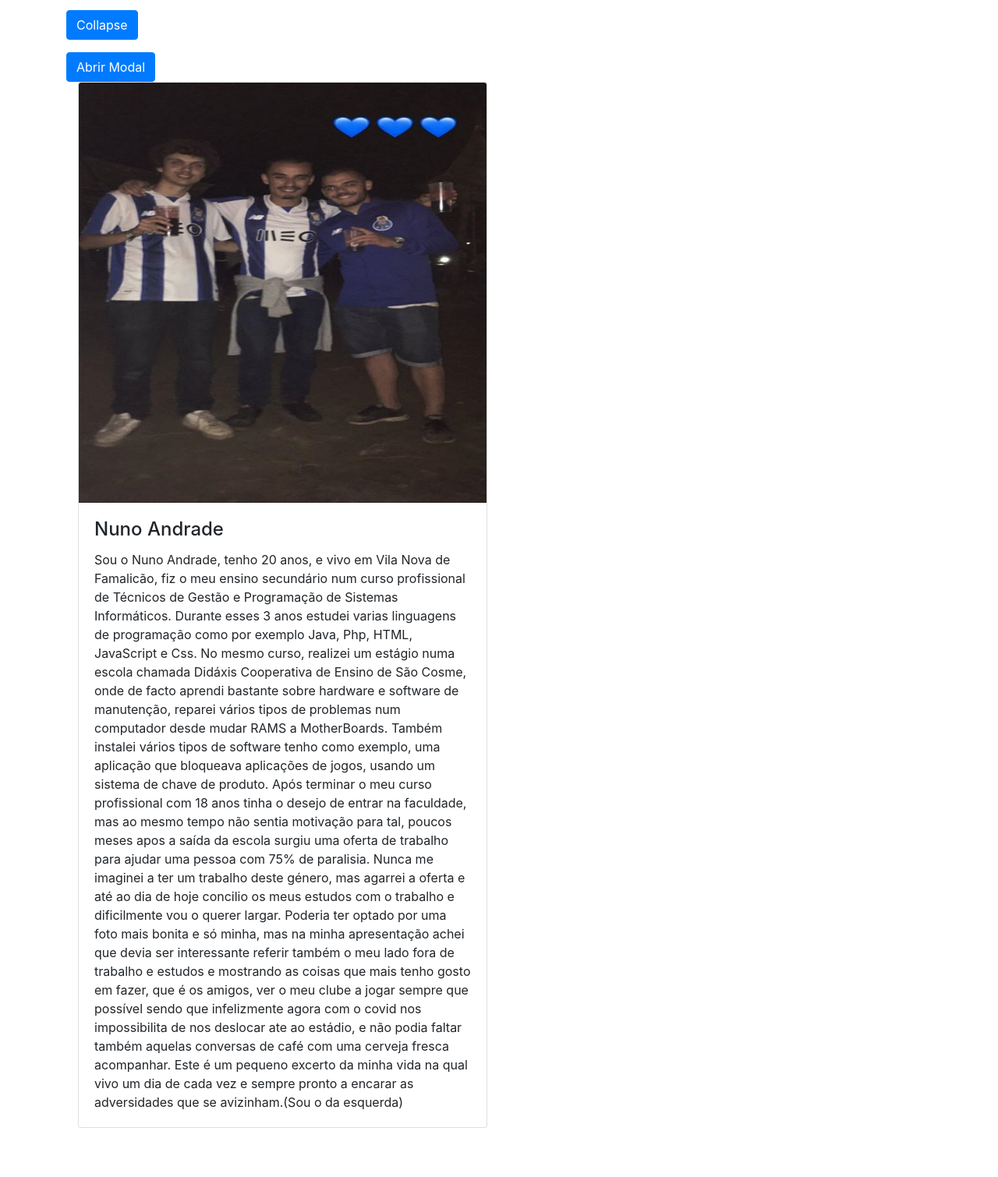
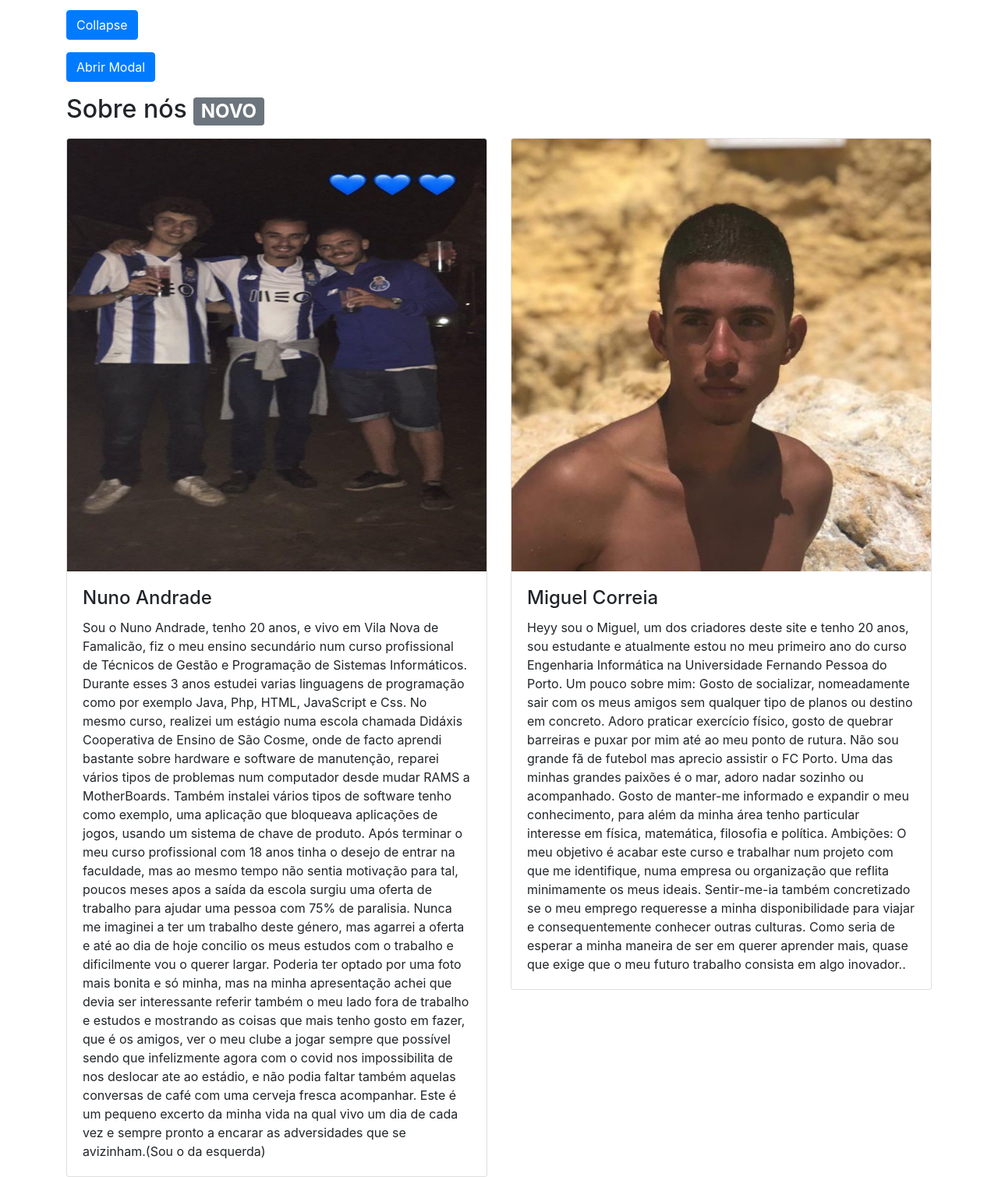
Before and after one commit to Andrade-byte99/Sistemas-de-Inform-o, a plain HTML site: page index.html in a window 1280 px wide. Shown: the part 125-1635 px from the top of the page at 78% size. Before the commit the page ends 1572 px from the top, so only its background shows below. Drawn offline with nearby package versions, Linux system fonts and the light colour scheme.

Commit message:
Apresentação Miguel

```diff
--- a/index.html
+++ b/index.html
@@ -81,6 +81,9 @@
         </div>
     </div>
 
+    <div style="margin-top: 16px">
+        <h2>Sobre nós <span class="badge badge-secondary">NOVO</span></h2>
+        <div class="row" style="margin-top: 16px">
             <div class="col-md-6">
                 <div class="card">
                     <img class="card-img-top" src="./images/Nuno.png" >
@@ -92,6 +95,17 @@
                     </div>
                 </div>
             </div>
+            <div class="col-md-6">
+                <div class="card">
+                    <img class="card-img-top" src="./images/Miguel.png" >
+                    <div class="card-body">
+                        <h4 class="card-title">Miguel Correia</h4>
+                        <p class="card-text">Heyy sou o Miguel, um dos criadores deste site e tenho 20 anos, sou estudante e atualmente estou no meu primeiro ano do curso Engenharia Informática na Universidade Fernando Pessoa do Porto. Um pouco sobre mim: Gosto de socializar, nomeadamente sair com os meus amigos sem qualquer tipo de planos ou destino em concreto. Adoro praticar exercício físico, gosto de quebrar barreiras e puxar por mim até ao meu ponto de rutura. Não sou grande fã de futebol mas aprecio assistir o FC Porto. Uma das minhas grandes paixões é o mar, adoro nadar sozinho ou acompanhado. Gosto de manter-me informado e expandir o meu conhecimento, para além da minha área tenho particular interesse em física, matemática, filosofia e política. Ambições: O meu objetivo é acabar este curso e trabalhar num projeto com que me identifique, numa empresa ou organização que reflita minimamente os meus ideais. Sentir-me-ia também concretizado se o meu emprego requeresse a minha disponibilidade para viajar e consequentemente conhecer outras culturas. Como seria de esperar a minha maneira de ser em querer aprender mais, quase que exige que o meu futuro trabalho consista em algo inovador..</p>
+                    </div>
+                </div>
+            </div>
+        </div>
+    </div>
 </div>
 
 <script>
```
